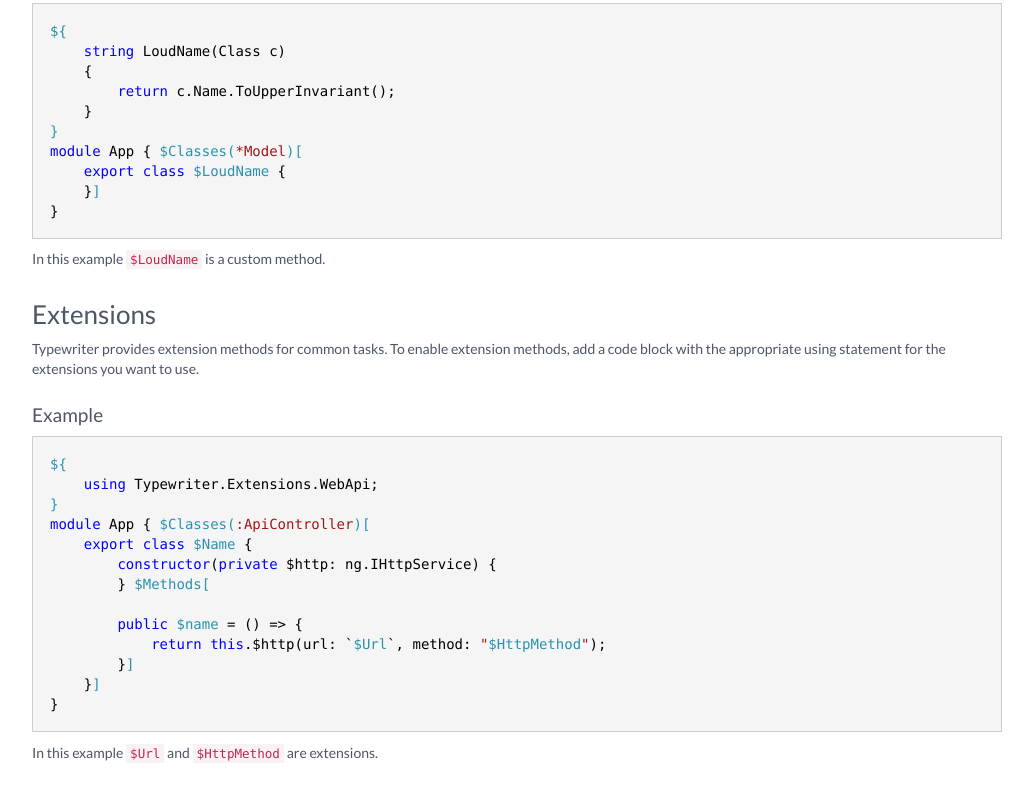
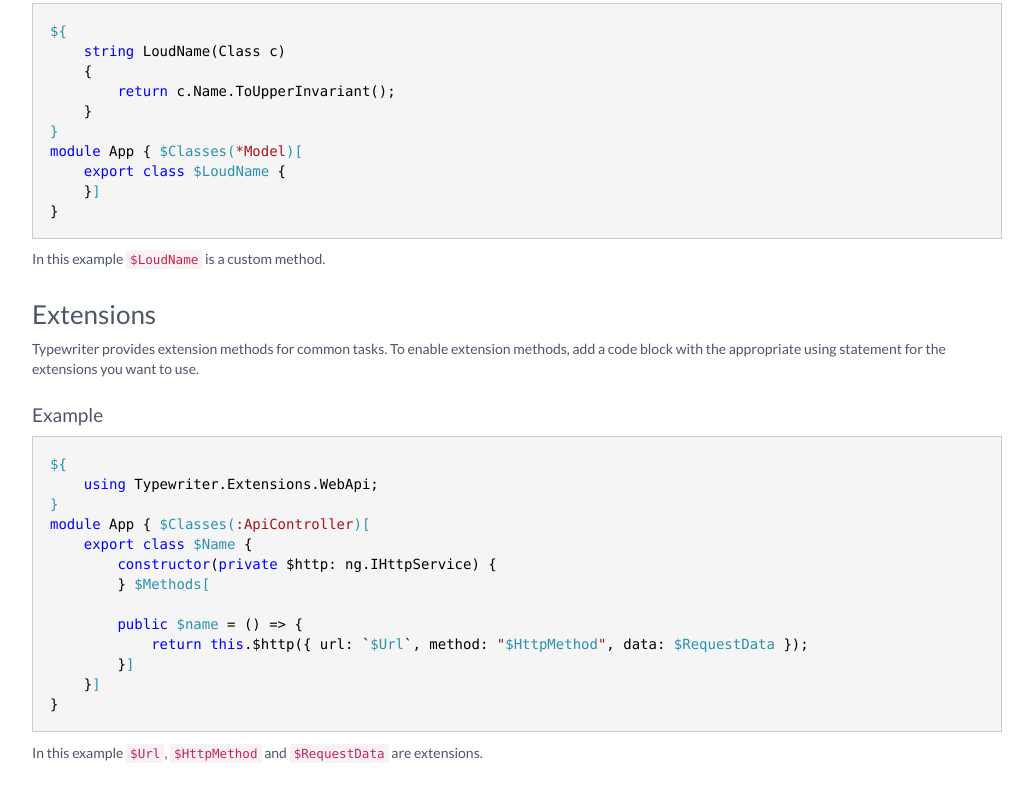
Before and after one commit to frhagn/Typewriter, a website: page pages/getting-started.html in a window 1280 px wide. Shown: the part 2036-2837 px from the top of the page, without its empty margins (123-1156 px from the left). Drawn offline with Linux system fonts and the light colour scheme.

Commit message:
Update getting-started.html

```diff
--- a/pages/getting-started.html
+++ b/pages/getting-started.html
@@ -165,11 +165,11 @@ module App { <span class="tst">$Classes(</span><span class="hljs-string">:ApiCon
         } <span class="tst">$Methods[</span>
 
         public <span class="tst">$name</span> = () => {
-            return this.$http(url: `<span class="tst">$Url</span>`, method: "<span class="tst">$HttpMethod</span>");
+            return this.$http({ url: `<span class="tst">$Url</span>`, method: "<span class="tst">$HttpMethod</span>", data: <span class="tst">$RequestData</span> });
         }<span class="tst">]</span>
     }<span class="tst">]</span>
 }</code></pre>
-                            In this example <code>$Url</code> and <code>$HttpMethod</code> are extensions.
+                            In this example <code>$Url</code>, <code>$HttpMethod</code> and <code>$RequestData</code> are extensions.
                         </p>
                     </div>
                 </div>
```
